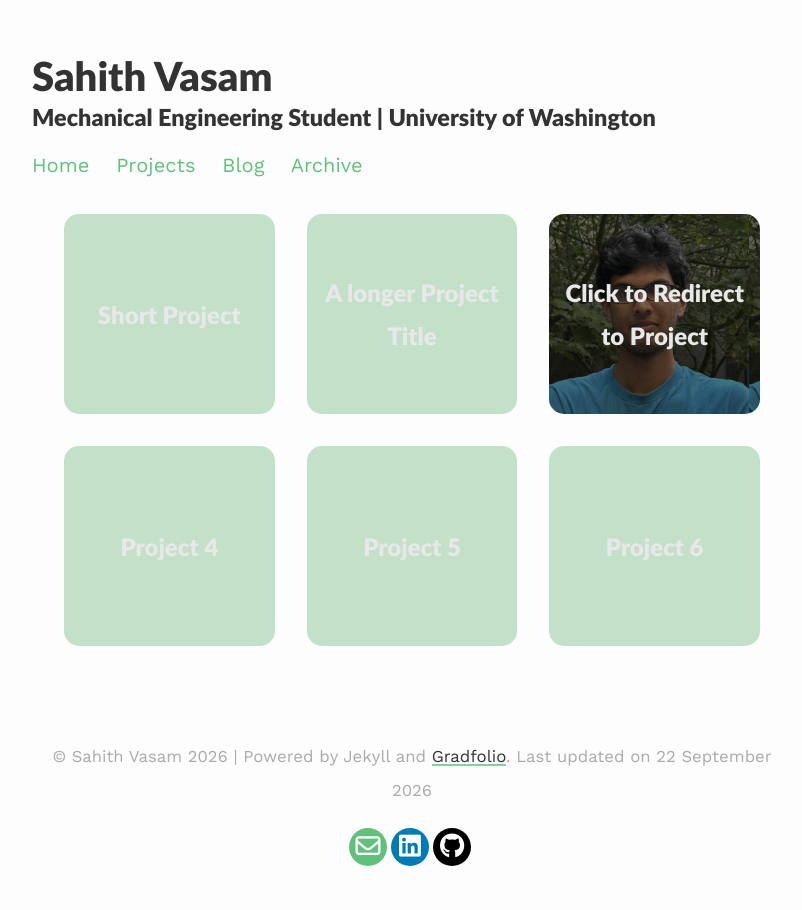
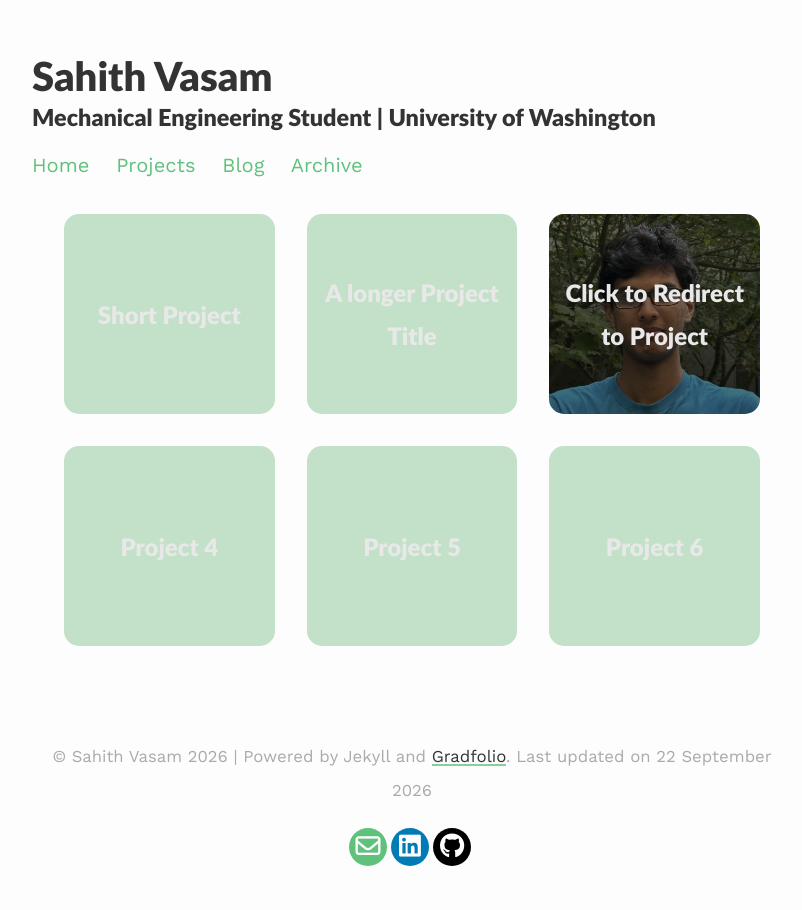
Before and after one commit to Sahithium-Z/Sahithium-Z.github.io, a Jekyll site: the page built from _pages/projects.md, in a window 1280 px wide. Shown: the whole page, without its empty margins (228-1030 px from the left). Built offline with Jekyll 4.4.1, drawn with Linux system fonts in a browser that asks for light colours.

Commit message:
Update projects.md

```diff
--- a/_pages/projects.md
+++ b/_pages/projects.md
@@ -14,7 +14,7 @@ published: true
   {% for project in site.projects %}
 
   {% if project.redirect %}
-  <div class="projectTile" style="background-image: linear-gradient(rgba(0, 0, 0, 0.527),rgba(0, 0, 0, 0.5)), url('/assets/images/profile.jpg'); background-size: contain;">
+  <div class="projectTile" style="background-image: linear-gradient(rgba(0, 0, 0, 0.527),rgba(0, 0, 0, 0.5)), url('/assets/images/profile.jpg'); background-size: cover;">
           <a href="{{ project.redirect }}" target="_blank">
           <span>
               <h2>{{ project.title }}</h2>
```
